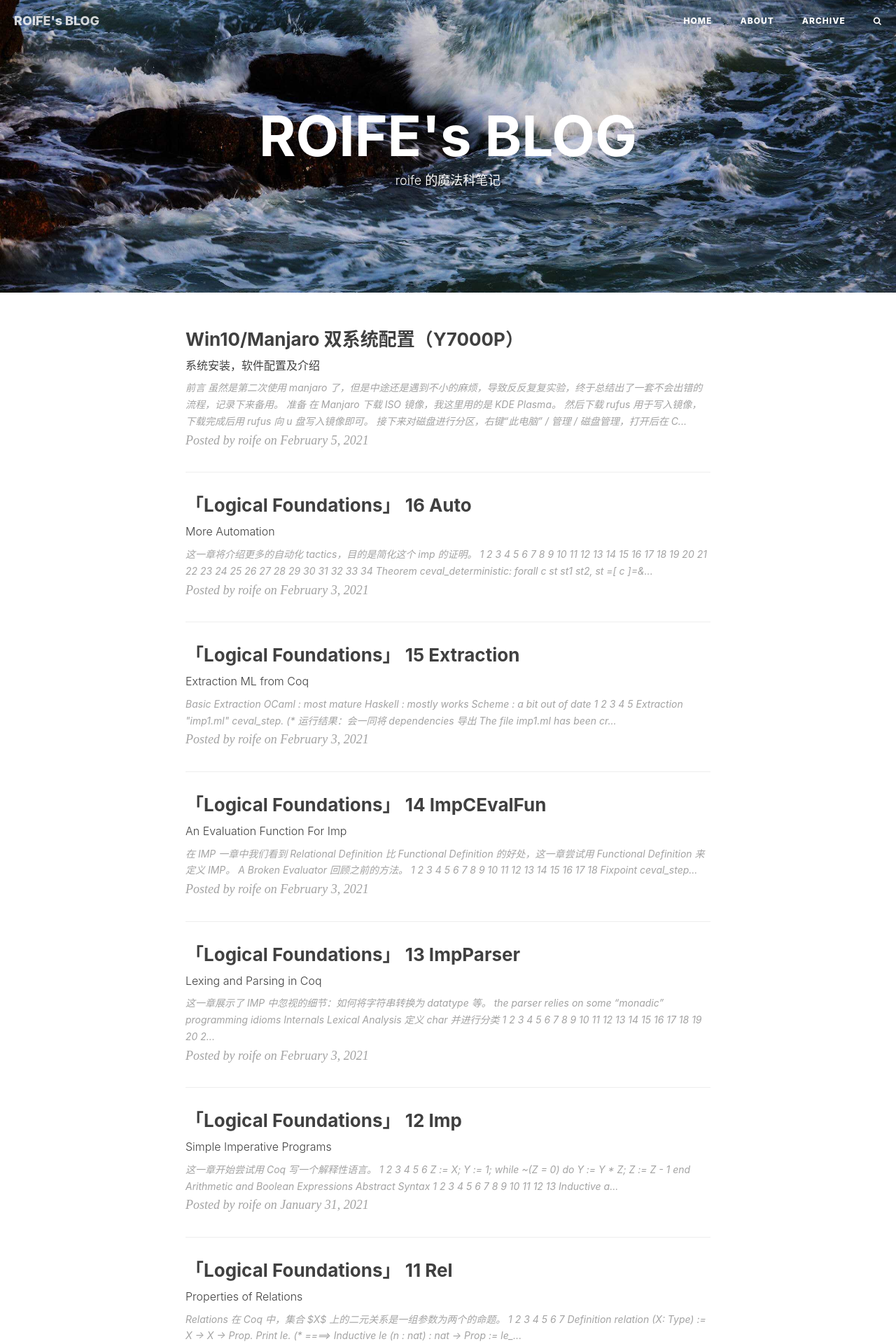
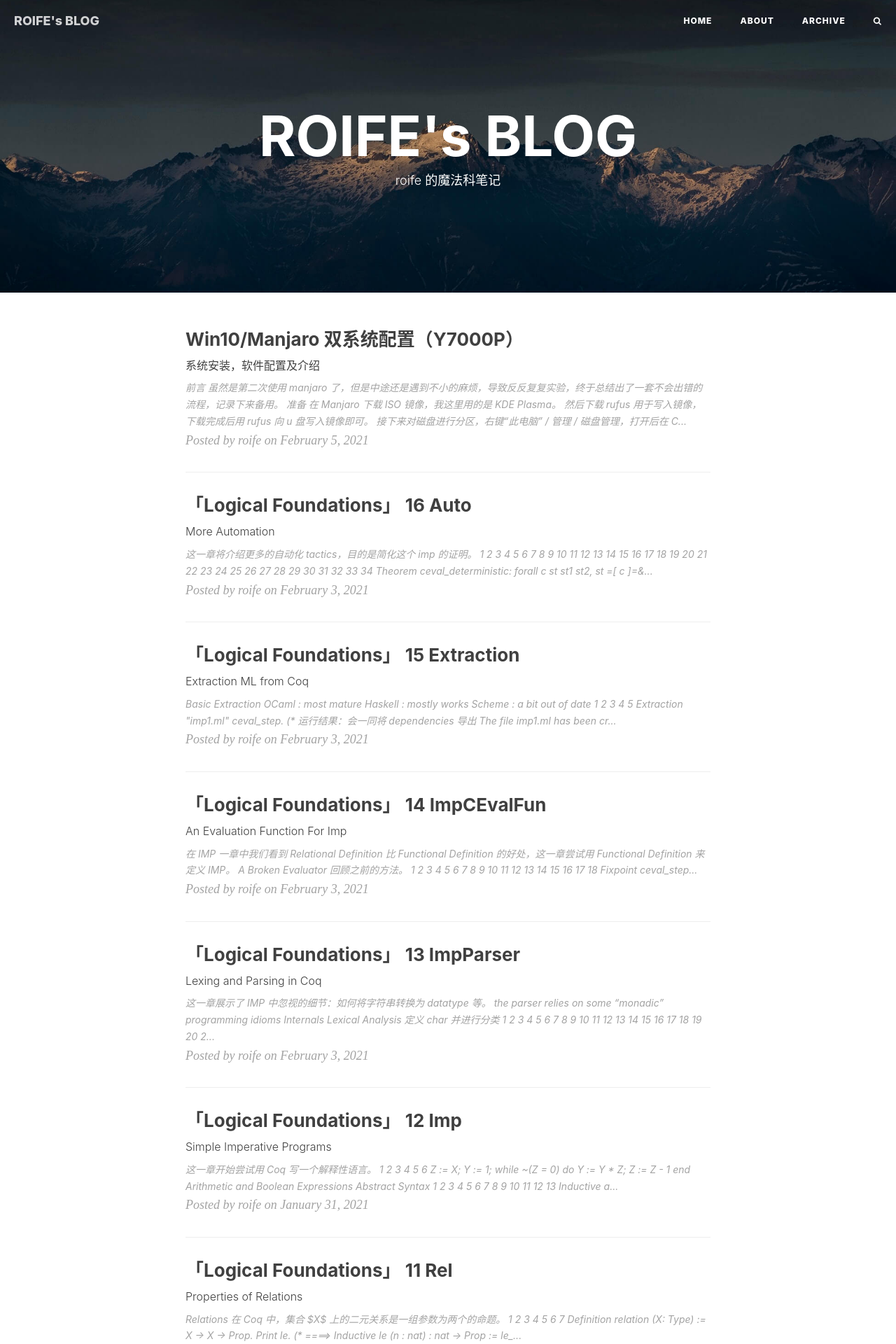
Before and after one commit to LogicLee0902/-LogicLee0902.github.io, a Jekyll site: the page built from index.html, in a window 1280 px wide. Shown: the top 1920 px of the page at 70% size. Built offline with Jekyll 4.4.1, drawn with Linux system fonts in a browser that asks for light colours; nearby versions of some CDN libraries; the list of posts is cut into pages by our own code; comment, search, counter and statistics services are not loaded.

Commit message:
change home-bg

```diff
--- a/_includes/intro-header.html
+++ b/_includes/intro-header.html
@@ -37,14 +37,8 @@
                 <div class="post-heading">
                     <div class="tags">
                         {% for tag in page.tags %}
-          				{%- assign _second_char = tag | slice: 1 -%}
-          				{%- assign _last_char = tag | slice: -1 -%}
-         				{%- assign length = tag | size | minus: 3 -%}
-				        {%- if _second_char == '「' and _last_char == '」' -%}
-                        <a class="tag" href="{{ site.baseurl }}/archive/?tag={{ tag | slice: 2, length | url_encode }}" title="{{ tag | slice: 2, length }}">{{ tag | slice: 2, length }}</a>
-                        {%- else -%}
-                        <a class="tag" href="{{ site.baseurl }}/archive/?tag={{ tag | url_encode }}" title="{{ tag }}">{{ tag }}</a>
-				        {%- endif -%}
+                            {%- assign length = tag | size | minus: 2 -%}
+                            <a class="tag" href="{{ site.baseurl }}/archive/?tag={{ tag | slice: 0, length | url_encode }}" title="{{ tag | slice: 0, length }}">{{ tag | slice: 0, length }}</a>
                         {% endfor %}
                     </div>
                     <h1>{{ page.title }}</h1>
```
Also changed, not shown: img/comment-bg.jpg (deleted), img/home-bg.jpg, img/imgavatar-hux.jpg (deleted), img/series-bg.jpg (deleted), img/zone-bg.jpg (deleted).
